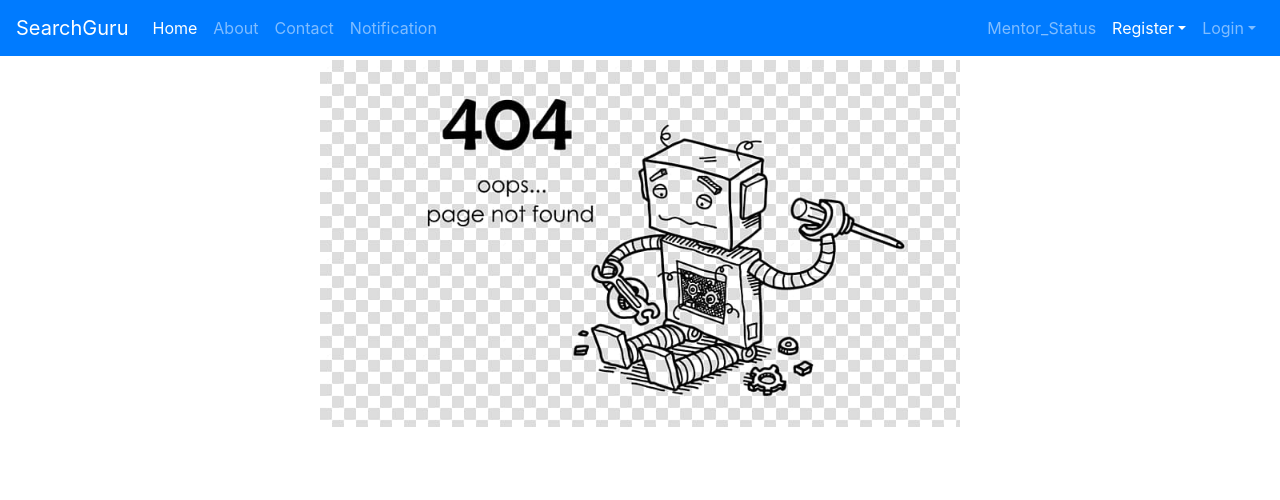
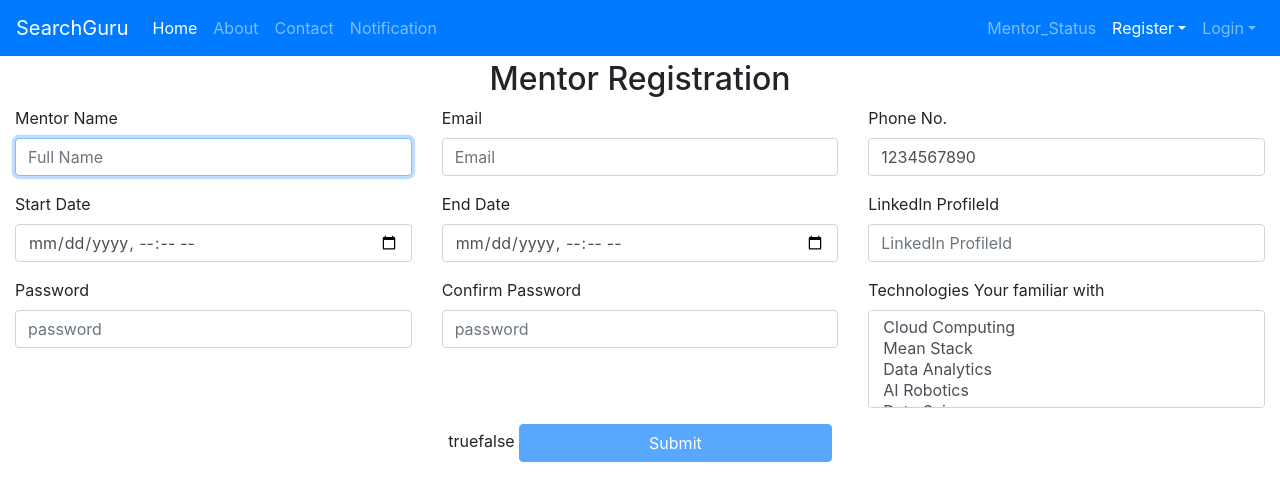
Before and after one commit to saikiranchavan/SearchGuru, an Angular app in the folder project/: page /register/trainer_register in a window 1280 px wide. Shown: the top 500 px of the page. Built offline with nearby package versions, Linux system fonts and the light colour scheme.

Commit message:
register  changes

```diff
--- a/project/src/app/app-routing.module.ts
+++ b/project/src/app/app-routing.module.ts
@@ -6,6 +6,7 @@ import { RegisterComponent } from './user/register/register.component';
 //import { TrainerregisterComponent } from './mentor/trainerregister/trainerregister.component';
 import { NotfoundComponent } from './notfound/notfound.component';
 import { MentorsearchComponent } from './user/mentorsearch/mentorsearch.component';
+import { TrainerregisterComponent } from './mentor/mentor/trainerregister/trainerregister.component';
 
 
 const routes: Routes = [
@@ -13,7 +14,7 @@ const routes: Routes = [
   {path:'home',component:HomeComponent},
   {path:'login',component:LoginComponent},
 
-
+  // {path:'register/trainer_register',component:TrainerregisterComponent},
   {path:'user/mentor_search',component:MentorsearchComponent},
   {path:'**',component:NotfoundComponent}
 ];
--- a/project/src/app/app.module.ts
+++ b/project/src/app/app.module.ts
@@ -14,6 +14,7 @@ import { MentorStatusComponent } from './user/mentor-status/mentor-status.compon
 //import { AuthGuardComponent } from './auth-guard/auth-guard.component';
 import {FormsModule} from '@angular/forms';
 import {HttpClientModule} from '@angular/common/http';
+import { MentorModule } from './mentor/mentor/mentor.module';
 
 @NgModule({
   declarations: [
@@ -31,6 +32,7 @@ import {HttpClientModule} from '@angular/common/http';
     BrowserModule,
     UserModule,
     FormsModule,
+    MentorModule,
     AppRoutingModule,
     HttpClientModule
   ],
--- a/project/src/app/mentor/mentor/trainerregister/trainerregister.component.html
+++ b/project/src/app/mentor/mentor/trainerregister/trainerregister.component.html
@@ -66,7 +66,7 @@
 	<div class="container-fluid">
         <h2 style="text-align: center">Mentor Registration</h2>
 		<!-- {{trainerData | json}} -->
-		<form  onsubmit="return checkPassword(this)" >
+		<form  #mentorform="ngForm" ngSubmit="submit()" novalidate >
             <div class="row">
 			<div class="form-group col-sm-4">
 				<label for="name">Mentor Name</label>
@@ -121,8 +121,9 @@
 
 			<div class="form-group col-sm-4">
 				<label for="password">Confirm Password</label>
-				<input type="password" name="pass2" #pass2="ngModel" [class.is-invalid]="pass2.invalid && pass2.touched" ngModel class="form-control" placeholder="password" name="password2"required>
+				<input type="password" name="pass2" #pass2="ngModel" [class.is-invalid]="pass2.invalid && pass2.touched" [(ngModel)]="checkPass" class="form-control" placeholder="password" name="password2"required>
 				<small class="text-danger" [class.d-none]="pass2.valid || pass2.untouched">password is required</small>
+				<small class="text-danger" [class.d-none]="pass1.untouched||pass2.untouched||checkValidate()">passwords are not matching</small>
 			</div>
 
 
@@ -131,8 +132,8 @@
 
 				<div class="form-group col-sm-4">
 					<label for="sel2">Technologies Your familiar with</label>
-						<select   required class="form-control" #grp="ngModel" [class.is-invalid]="grp.invalid && grp.touched" [(ngModel)]="trainerData.technologies" name="sellist2" >
-							<option value="" selected>hellow</option>
+						<select multiple  required class="form-control" #grp="ngModel" [class.is-invalid]="grp.invalid && grp.touched" [(ngModel)]="trainerData.technologies" name="sellist2" >
+							<!-- <option value="" selected>hellow</option> -->
 							<option>Cloud Computing</option>
 							<option>Mean Stack</option>
 							<option>Data Analytics</option>
@@ -145,7 +146,8 @@
 
 		</div>
 			<div class="wrapper">
-				<button   type="submit" class="btn btn-primary button_1 col-sm-3" value="submit">Submit</button>
+				{{mentorform.form.invalid}}{{checkValidate()}}
+				<button  [disabled]="(mentorform.form.invalid || !(checkValidate()))" type="submit" class="btn btn-primary button_1 col-sm-3" value="submit">Submit</button>
 			</div>
 		</form>
 	</div>
--- a/project/src/app/mentor/mentor/trainerregister/trainerregister.component.ts
+++ b/project/src/app/mentor/mentor/trainerregister/trainerregister.component.ts
@@ -1,6 +1,7 @@
 import { Component, OnInit } from '@angular/core';
 import { trainerClass } from '../trainerClass';
 import { timeout } from 'q';
+import { RegisterService } from '../register.service';
 
 @Component({
   selector: 'app-trainerregister',
@@ -8,11 +9,25 @@ import { timeout } from 'q';
   styleUrls: ['./trainerregister.component.css']
 })
 export class TrainerregisterComponent implements OnInit {
+  checkPass;
+  trainerData=new trainerClass("","",1234567890,new Date(2001,12,23,10,24,23),new Date(2001,10,1,22,10,8),["",""],"","");
+  constructor(private service:RegisterService) { }
+  checkValidate(){
+    console.log("hello from validator");
+    if(this.trainerData.Password==this.checkPass){
 
-  trainerData=new trainerClass("","",1234567890,new Date(2001,12,23,10,24,23),new Date(2001,10,1,22,10,8),["",""],"","");
-  constructor() { }
+      return true;
+    }
+    else{
+      return false;
+    }
+  }
   tstart_date;
   tstart_time;
+
+  submit(){
+    console.log(this.trainerData);
+  }
 
 
 
--- a/project/src/app/user/register/register.component.html
+++ b/project/src/app/user/register/register.component.html
@@ -14,27 +14,30 @@
 	}
   </style>
  <script>
+
+	// Function to check Whether both passwords
+	// is same or not.
 	function checkPassword(form) {
-                password1 = form.password1.value;
-                password2 = form.password2.value;
+		password1 = form.pass1.value;
+		password2 = form.pass2.value;
 
 		// If password not entered
-                if (password1 == '')
+		if (pass1 == '')
 			alert ("Please enter Password");
 
 		// If confirm password not entered
-                else if (password2 == '')
+		else if (pass2 == '')
 			alert ("Please enter confirm password");
 
 		// If Not same return False.
-                else if (password1 != password2) {
+		else if (pass1 != pass2) {
 			alert ("\nPassword did not match: Please try again...")
 			return false;
 		}
 
 		// If same return True.
 		else{
-                    alert("Password Match: Welcome to TSW(Trainer Search Website)")
+			alert("Password Match: Welcome to GeeksforGeeks!")
 			return true;
 		}
 	}
@@ -43,7 +46,7 @@
  <body>
 	<div class="container-fluid">
             <h2 style="text-align:center">User Registration</h2>
-            <form  onSubmit="return checkPassword(this)"style="width:300px;">
+            <form #userform="ngForm"style="width:300px;">
             <div class="form-group">
 				<label for="name">User Name</label>
 				<input type="text" #name="ngModel" [class.is-invalid]="name.invalid && name.touched" placeholder="Full Name" name="name" [(ngModel)]="userData.name" id="name" class="form-control" autofocus required>
@@ -56,7 +59,7 @@
 			</div>
 			<div class="form-group">
 				<label for="number">Phone No.</label>
-				<input type="tel" #phone="ngModel" id="phone" pattern ="^[0-9]{10}$" [class.is-invalid]="phone.invalid && (phone.touched||phone.untouched)" class="form-control" name="phone-no" [(ngModel)]="trainerData.Phoneno" placeholder="phone-no." required>
+				<input type="tel" #phone="ngModel" id="phone" pattern ="^[0-9]{10}$" [class.is-invalid]="phone.invalid && (phone.touched||phone.untouched)" class="form-control" name="phone-no" [(ngModel)]="userData.Phoneno" placeholder="phone-no." required>
 				<div *ngIf="phone.errors&&(phone.invalid||phone.touched)">
 					<small class="text-danger" *ngIf="phone.errors.required">Phone number is required </small>
 					<small class="text-danger" *ngIf="phone.errors.pattern">Phone number pattern requires 10 numbers </small>
@@ -64,15 +67,15 @@
 			</div>
 			<div class="form-group">
 				<label for="password">Password</label>
-				<input type="text" #pass1="ngModel" [class.is-invalid]="pass1.invalid && pass1.touched" placeholder="Password" name="pass1" [(ngModel)]="trainerData.Mentorname" id="name" class="form-control" autofocus required>
+				<input type="text" #pass1="ngModel" [class.is-invalid]="pass1.invalid && pass1.touched" placeholder="Password" name="pass1" [(ngModel)]="userData.Password" id="name" class="form-control" autofocus required>
 				<small class="text-danger" [class.d-none]="pass1.valid || pass1.untouched">Password is required</small>
 			</div>
 			<div class="form-group">
 				<label for="password">Confirm Password</label>
-				<input type="text" #pass2="ngModel" [class.is-invalid]="pass2.invalid && pass2.touched" placeholder="Confirm password" name="name" [(ngModel)]="trainerData.Mentorname" id="name" class="form-control" autofocus required>
+				<input type="text" #pass2="ngModel" [class.is-invalid]="pass2.invalid && pass2.touched" placeholder="Confirm password" name="pass2" [(ngModel)]="userData.Password" id="name" class="form-control" autofocus required>
 				<small class="text-danger" [class.d-none]="pass2.valid || pass2.untouched">Password is required</small>
 			</div>
-			<button type="submit"  class="btn btn-primary">Submit</button>
+			<button type="submit"  [disabled]="userform.form.invalid"class="btn btn-primary">Submit</button>
 		</form>
 	</div>
 
--- a/project/src/app/user/register/register.component.ts
+++ b/project/src/app/user/register/register.component.ts
@@ -9,7 +9,7 @@ import { userClass } from '../userRClass';
 export class RegisterComponent implements OnInit {
 
   constructor() { }
-  userData=new userClass("","",123456789,"");
+  userData=new userClass("","",1234567890,"");
   ngOnInit() {
   }
 
```
Also changed, not shown: project/src/app/Registerfolder/userRClass.ts (deleted, +0 -10 lines). Lines whose indentation alone changed are shown as unchanged.
